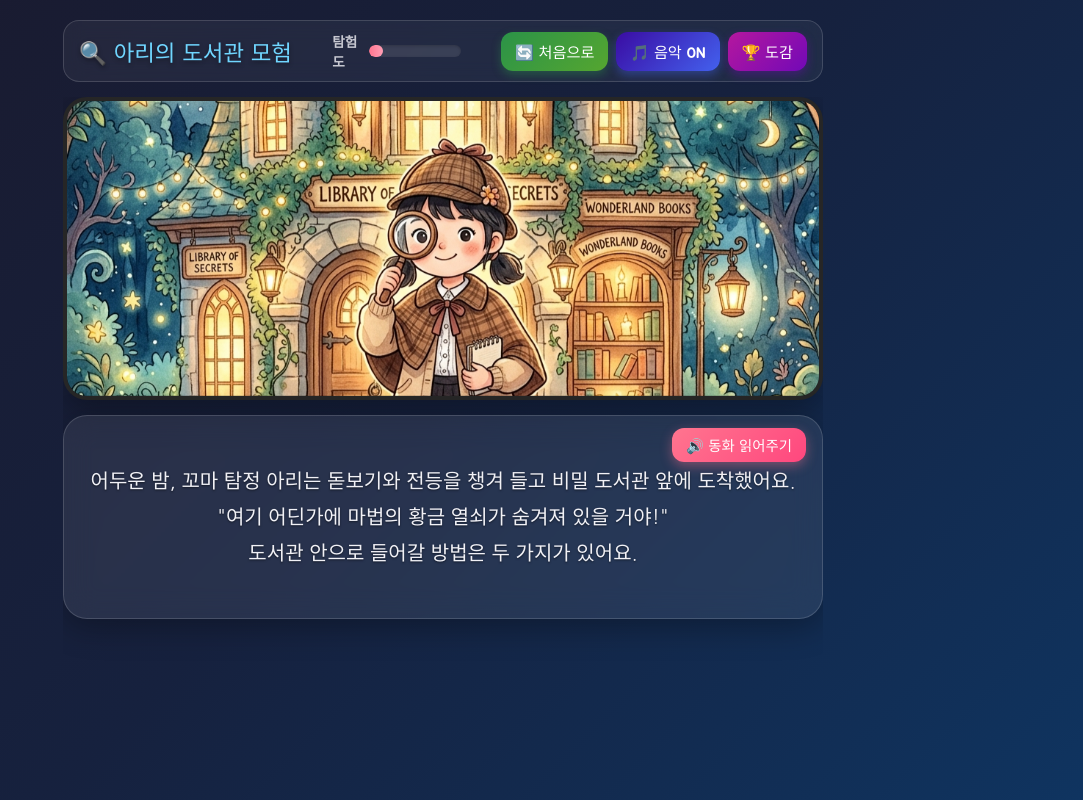
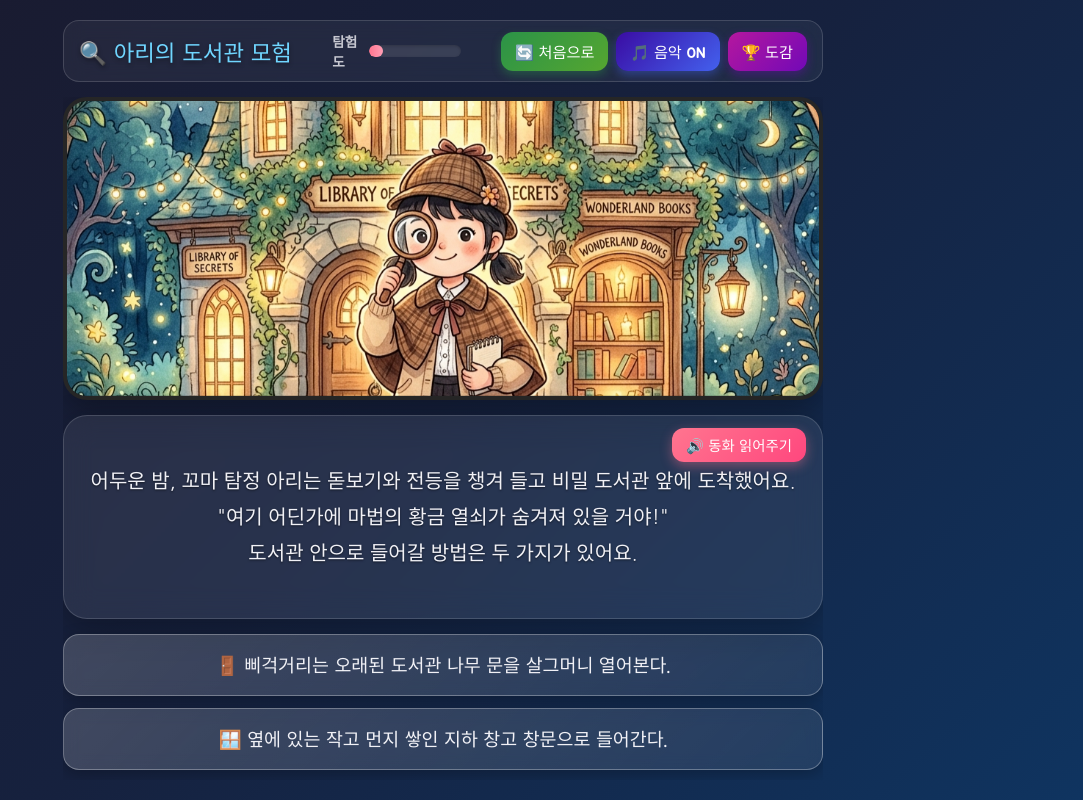
Before and after one commit to ko750125-afk/story_books, a plain HTML site: page index.html in a window 1280 px wide. Shown: the whole page, without its empty margins (197-1280 px from the left). Drawn offline with Linux system fonts and the light colour scheme.

Commit message:
fix: restore choice card visibility and tailor TTS prompt for Jiwoo

```diff
--- a/app.js
+++ b/app.js
@@ -240,15 +240,16 @@ function renderNode(nodeId) {
       }
     }
 
-    // 페이드 인
+    // 페이드 인 및 fade-out 클래스 완벽 제거 (선택지 가시성 복구)
     illustrationEl.parentElement.classList.remove("fade-out");
     storyTextEl.parentElement.classList.remove("fade-out");
-    choiceContainerEl.classList.add("fade-in");
+    choiceContainerEl.classList.remove("fade-out");
+
     illustrationEl.parentElement.classList.add("fade-in");
     storyTextEl.parentElement.classList.add("fade-in");
     choiceContainerEl.classList.add("fade-in");
 
-    // 0.5초 뒤 클래스 정리
+    // 0.5초 뒤 트랜지션 클래스 정리
     setTimeout(() => {
       illustrationEl.parentElement.classList.remove("fade-in");
       storyTextEl.parentElement.classList.remove("fade-in");
@@ -454,19 +455,13 @@ if (btnTtsEl) {
     } else {
       window.soundManager.playClick();
 
-      // 본문 텍스트 조합
+      // 동화 본문 텍스트 낭독
       let fullTextToRead = storyTextEl.textContent;
 
-      // 선택지까지 포함하여 음성으로 맛깔나게 연결 낭독
+      // 선택지 노드인 경우 본문을 다 읽은 후 지우를 다정하게 부르는 멘트만 추가
       const currentChoices = storyData[currentNodeId]?.choices;
       if (currentChoices && currentChoices.length > 0) {
-        fullTextToRead += "\n\n아리의 선택!";
-        currentChoices.forEach((choice, idx) => {
-          // 특수 기호 이모지 제거하고 낭독용 텍스트 다듬기
-          const cleanChoiceText = choice.text.replace(/[\u{1F300}-\u{1F6FF}\u{2600}-\u{26FF}]/gu, '');
-          fullTextToRead += `\n${idx + 1}번, ${cleanChoiceText}.`;
-        });
-        fullTextToRead += "\n대표님, 어떤 길을 선택할까요?";
+        fullTextToRead += "\n\n지우야, 어떤 길을 선택할래?";
       }
 
       window.soundManager.speakText(
--- a/style.css
+++ b/style.css
@@ -239,6 +239,15 @@ body {
   flex-direction: column;
   gap: 12px;
   width: 100%;
+  position: relative;
+  z-index: 20;
+  min-height: 120px;
+  transition: opacity 0.4s ease;
+}
+
+.choice-container.fade-out {
+  opacity: 0 !important;
+  pointer-events: none;
 }
 
 .btn-choice {
@@ -247,13 +256,13 @@ body {
   padding: 16px 20px;
   font-size: 1.15rem;
   text-align: center;
-  background: linear-gradient(135deg, rgba(255, 255, 255, 0.15) 0%, rgba(255, 255, 255, 0.05) 100%);
-  border: 1px solid rgba(255, 255, 255, 0.25);
+  background: linear-gradient(135deg, rgba(255, 255, 255, 0.18) 0%, rgba(255, 255, 255, 0.08) 100%);
+  border: 1px solid rgba(255, 255, 255, 0.3);
   color: var(--text-color);
   border-radius: 16px;
   cursor: pointer;
-  box-shadow: 0 4px 15px rgba(0, 0, 0, 0.15);
-  backdrop-filter: blur(5px);
+  box-shadow: 0 4px 15px rgba(0, 0, 0, 0.25);
+  backdrop-filter: blur(8px);
   transition: all 0.3s cubic-bezier(0.25, 0.8, 0.25, 1);
   word-break: keep-all;
 }
```
